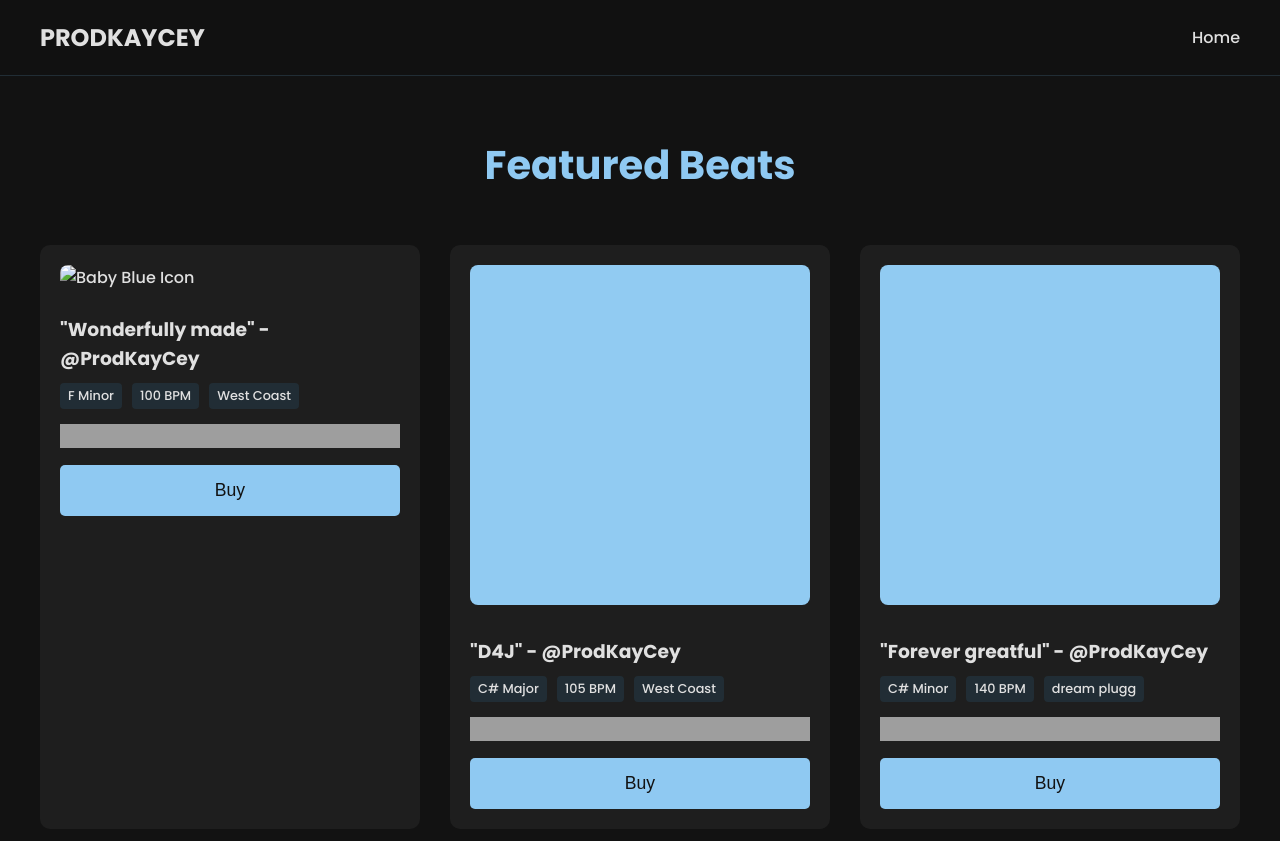
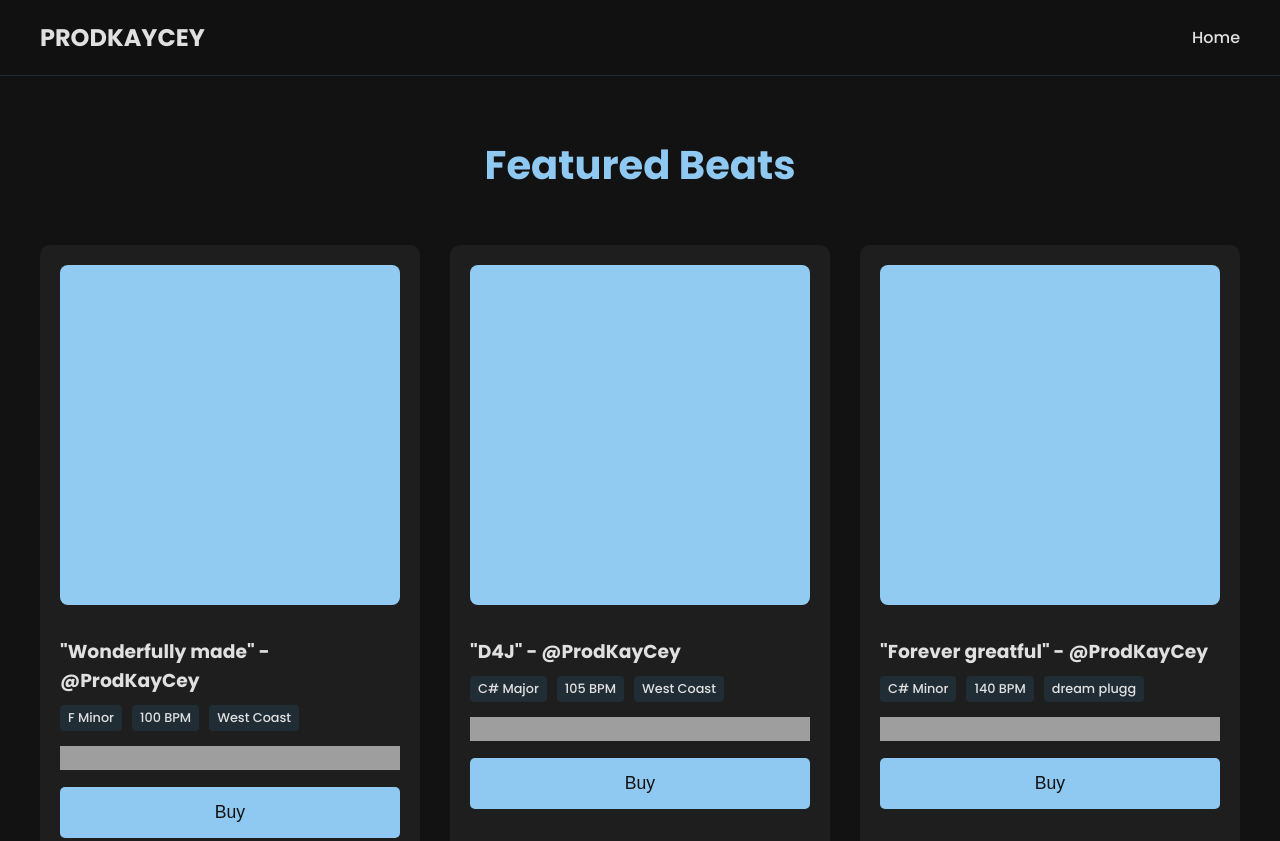
Before and after one commit to KoffyeC/beatstore, a plain HTML site: page beatstore.html in a window 1280 px wide. Shown: the top 841 px of the page. Drawn offline with Linux system fonts and the light colour scheme; the site is published under a folder, as on GitHub Pages, so addresses that start at the root find nothing; grey boxes are pictures that could not be loaded.

Commit message:
Update beatstore.html

```diff
--- a/beatstore.html
+++ b/beatstore.html
@@ -347,7 +347,7 @@
     <div class="beats-grid">
       <!-- Beat 1 -->
       <article class="beat-card">
-        <img src="/beat-icon/blue-screen.jpg" class="beat-image" alt="Baby Blue Icon" />
+        <img src="beat-icon/blue-screen.jpg" class="beat-image" alt="Baby Blue Icon" />
         <h3 class="beat-title">"Wonderfully made" - @ProdKayCey</h3>
         <div class="beat-tags">
           <span class="tag">F Minor</span>
```
